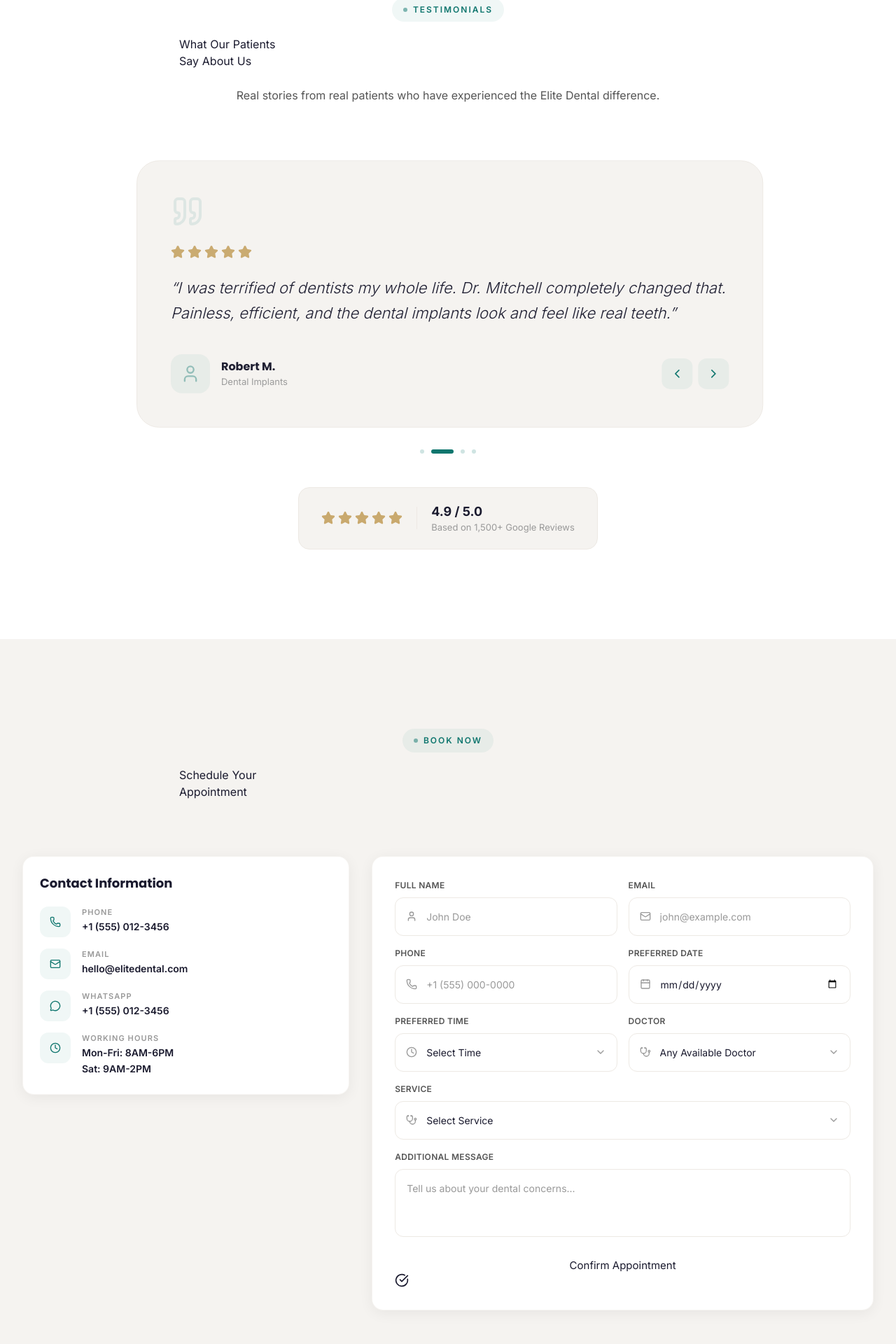
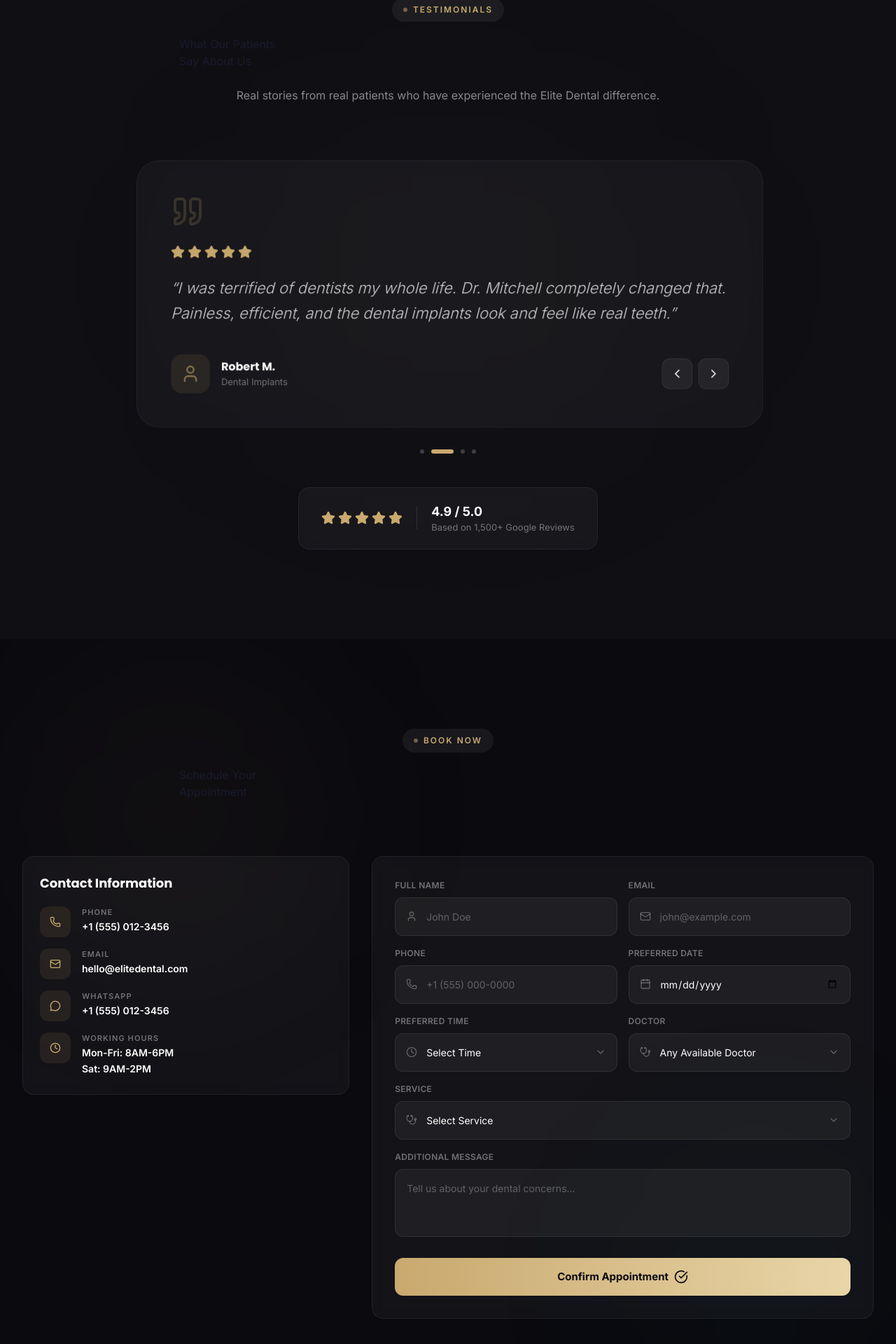
Before and after one commit to mmmelbahrawy55-beep/Dentist, a Next.js app: page / in a window 1280 px wide. Shown: the part 7380-9300 px from the top of the page at 70% size. Built offline with nearby package versions, Linux system fonts and the light colour scheme.

Commit message:
dark premium theme: remaining sections (testimonials, appointment, insurance, FAQ, contact, footer)

```diff
--- a/src/components/sections/Appointment.tsx
+++ b/src/components/sections/Appointment.tsx
@@ -15,52 +15,57 @@ export default function Appointment() {
   const handleChange = (e: React.ChangeEvent<HTMLInputElement | HTMLSelectElement | HTMLTextAreaElement>) => setFormData({ ...formData, [e.target.name]: e.target.value });
   const handleSubmit = (e: React.FormEvent) => { e.preventDefault(); setSubmitted(true); };
   const timeSlots = ["08:00 AM","09:00 AM","10:00 AM","11:00 AM","12:00 PM","01:00 PM","02:00 PM","03:00 PM","04:00 PM","05:00 PM"];
-  const inputClass = "w-full pl-11 pr-4 py-4 rounded-xl bg-white border border-[#EDE9E4] text-[#1A1A2E] placeholder-[#999] focus:outline-none focus:ring-2 focus:ring-[#0F766E]/20 focus:border-[#0F766E]/30 transition-all text-[14px]";
+  const inputClass = "w-full pl-11 pr-4 py-4 rounded-xl bg-white/[0.05] border border-white/[0.08] text-white placeholder-white/30 focus:outline-none focus:ring-2 focus:ring-[#C9A96E]/20 focus:border-[#C9A96E]/30 transition-all text-[14px]";
 
   return (
-    <section id="appointment" className="section-padding bg-[#F5F3F0] relative overflow-hidden">
+    <section id="appointment" className="section-padding bg-[#0A0A0F] relative overflow-hidden">
+      <div className="absolute top-0 left-0 w-[500px] h-[500px] bg-[#C9A96E]/[0.03] rounded-full blur-[120px] pointer-events-none" />
+      <div className="absolute bottom-0 right-0 w-[400px] h-[400px] bg-[#0F766E]/[0.03] rounded-full blur-[120px] pointer-events-none" />
+
       <div className="max-w-[1400px] mx-auto relative z-10">
         <ScrollReveal>
           <div className="text-center max-w-3xl mx-auto mb-16 md:mb-20">
-            <span className="inline-flex items-center gap-2 px-4 py-2 rounded-full bg-[#0F766E]/[0.06] text-[#0F766E] text-[12px] font-semibold mb-5 tracking-[2px] uppercase"><span className="w-1.5 h-1.5 rounded-full bg-[#0F766E] animate-pulse" />{t.appointment.badge}</span>
-            <SplitText text={t.appointment.title1} tag="h2" className="text-[clamp(2rem,4vw,3rem)] font-bold font-[family-name:var(--font-heading)] text-[#1A1A2E] leading-tight" />
-            <SplitText text={t.appointment.title2} tag="h2" className="text-[clamp(2rem,4vw,3rem)] font-bold font-[family-name:var(--font-heading)] leading-tight text-gradient mt-1" delay={0.15} />
+            <span className="inline-flex items-center gap-2 px-4 py-2 rounded-full bg-white/[0.06] text-[#C9A96E] text-[12px] font-semibold mb-5 tracking-[2px] uppercase"><span className="w-1.5 h-1.5 rounded-full bg-[#C9A96E] animate-pulse" />{t.appointment.badge}</span>
+            <SplitText text={t.appointment.title1} tag="h2" className="text-[clamp(2rem,4vw,3rem)] font-bold font-[family-name:var(--font-heading)] text-white leading-tight" />
+            <SplitText text={t.appointment.title2} tag="h2" className="text-[clamp(2rem,4vw,3rem)] font-bold font-[family-name:var(--font-heading)] leading-tight bg-gradient-to-r from-[#C9A96E] via-[#E8D5A8] to-[#C9A96E] bg-clip-text text-transparent mt-1" delay={0.15} />
           </div>
         </ScrollReveal>
+
         <div className="grid lg:grid-cols-5 gap-8">
           <div className="lg:col-span-2 space-y-5">
             <ScrollReveal direction="left" delay={0.1}>
-              <div className="bg-white rounded-2xl p-6 premium-shadow border border-[#EDE9E4]/50">
-                <h3 className="text-[18px] font-bold font-[family-name:var(--font-heading)] text-[#1A1A2E] mb-5">{t.appointment.contactInfo}</h3>
+              <div className="bg-white/[0.04] backdrop-blur-sm rounded-2xl p-6 border border-white/[0.06]">
+                <h3 className="text-[18px] font-bold font-[family-name:var(--font-heading)] text-white mb-5">{t.appointment.contactInfo}</h3>
                 <div className="space-y-4">
                   {[{ icon: Phone, label: "Phone", value: "+1 (555) 012-3456" }, { icon: Mail, label: "Email", value: "hello@elitedental.com" }, { icon: MessageCircle, label: "WhatsApp", value: "+1 (555) 012-3456" }, { icon: Clock, label: t.appointment.workingHours, value: t.appointment.hours }].map((item) => (
-                    <div key={item.label} className="flex gap-4"><div className="w-11 h-11 rounded-xl bg-[#0F766E]/[0.06] flex items-center justify-center shrink-0"><item.icon className="w-4 h-4 text-[#0F766E]" /></div><div><p className="text-[11px] text-[#999] uppercase tracking-widest font-semibold mb-0.5">{item.label}</p><p className="text-[14px] font-semibold text-[#1A1A2E] whitespace-pre-line leading-relaxed">{item.value}</p></div></div>
+                    <div key={item.label} className="flex gap-4"><div className="w-11 h-11 rounded-xl bg-[#C9A96E]/10 flex items-center justify-center shrink-0"><item.icon className="w-4 h-4 text-[#C9A96E]" /></div><div><p className="text-[11px] text-white/40 uppercase tracking-widest font-semibold mb-0.5">{item.label}</p><p className="text-[14px] font-semibold text-white whitespace-pre-line leading-relaxed">{item.value}</p></div></div>
                   ))}
                 </div>
               </div>
             </ScrollReveal>
           </div>
+
           <ScrollReveal direction="right" delay={0.1} className="lg:col-span-3">
             <AnimatePresence mode="wait">
               {submitted ? (
-                <motion.div key="success" initial={{ opacity: 0, scale: 0.95 }} animate={{ opacity: 1, scale: 1 }} className="bg-white rounded-2xl p-8 md:p-12 text-center premium-shadow border border-[#EDE9E4]/50">
-                  <motion.div initial={{ scale: 0, rotate: -180 }} animate={{ scale: 1, rotate: 0 }} transition={{ type: "spring", stiffness: 200, delay: 0.2 }} className="w-20 h-20 rounded-full bg-[#0F766E]/10 flex items-center justify-center mx-auto mb-6"><CheckCircle className="w-10 h-10 text-[#0F766E]" /></motion.div>
-                  <h3 className="text-[24px] font-bold font-[family-name:var(--font-heading)] text-[#1A1A2E] mb-3">{t.appointment.successTitle}</h3>
-                  <p className="text-[#555] mb-8 text-[15px]">{t.appointment.successText}</p>
-                  <button onClick={() => { setSubmitted(false); setFormData({ name: "", email: "", phone: "", date: "", time: "", doctor: "", service: "", message: "" }); }} className="btn-premium">{t.appointment.bookAnother}</button>
+                <motion.div key="success" initial={{ opacity: 0, scale: 0.95 }} animate={{ opacity: 1, scale: 1 }} className="bg-white/[0.04] backdrop-blur-sm rounded-2xl p-8 md:p-12 text-center border border-white/[0.06]">
+                  <motion.div initial={{ scale: 0, rotate: -180 }} animate={{ scale: 1, rotate: 0 }} transition={{ type: "spring", stiffness: 200, delay: 0.2 }} className="w-20 h-20 rounded-full bg-[#C9A96E]/10 flex items-center justify-center mx-auto mb-6"><CheckCircle className="w-10 h-10 text-[#C9A96E]" /></motion.div>
+                  <h3 className="text-[24px] font-bold font-[family-name:var(--font-heading)] text-white mb-3">{t.appointment.successTitle}</h3>
+                  <p className="text-white/50 mb-8 text-[15px]">{t.appointment.successText}</p>
+                  <button onClick={() => { setSubmitted(false); setFormData({ name: "", email: "", phone: "", date: "", time: "", doctor: "", service: "", message: "" }); }} className="inline-flex items-center gap-2 px-8 py-4 rounded-xl bg-gradient-to-r from-[#C9A96E] to-[#E8D5A8] text-[#0A0A0F] font-bold text-[15px] hover:shadow-[0_0_30px_rgba(201,169,110,0.3)] transition-all duration-500">{t.appointment.bookAnother}</button>
                 </motion.div>
               ) : (
-                <motion.form key="form" onSubmit={handleSubmit} className="bg-white rounded-2xl p-6 md:p-8 premium-shadow border border-[#EDE9E4]/50">
+                <motion.form key="form" onSubmit={handleSubmit} className="bg-white/[0.04] backdrop-blur-sm rounded-2xl p-6 md:p-8 border border-white/[0.06]">
                   <div className="grid sm:grid-cols-2 gap-4">
                     {[{ name: "name", label: t.appointment.name, type: "text", placeholder: "John Doe", icon: User, required: true }, { name: "email", label: t.appointment.email, type: "email", placeholder: "john@example.com", icon: Mail, required: true }, { name: "phone", label: t.appointment.phone, type: "tel", placeholder: "+1 (555) 000-0000", icon: Phone, required: true }, { name: "date", label: t.appointment.date, type: "date", icon: Calendar, required: true }].map((field) => (
-                      <div key={field.name}><label className="block text-[12px] font-semibold text-[#555] mb-2 tracking-wide uppercase">{field.label}</label><div className="relative"><field.icon className="absolute left-4 top-1/2 -translate-y-1/2 w-4 h-4 text-[#999]" /><input type={field.type} name={field.name} value={formData[field.name as keyof typeof formData]} onChange={handleChange} placeholder={field.placeholder} required={field.required} className={inputClass} /></div></div>
+                      <div key={field.name}><label className="block text-[12px] font-semibold text-white/40 mb-2 tracking-wide uppercase">{field.label}</label><div className="relative"><field.icon className="absolute left-4 top-1/2 -translate-y-1/2 w-4 h-4 text-white/30" /><input type={field.type} name={field.name} value={formData[field.name as keyof typeof formData]} onChange={handleChange} placeholder={field.placeholder} required={field.required} className={inputClass} /></div></div>
                     ))}
-                    <div><label className="block text-[12px] font-semibold text-[#555] mb-2 tracking-wide uppercase">{t.appointment.time}</label><div className="relative"><Clock className="absolute left-4 top-1/2 -translate-y-1/2 w-4 h-4 text-[#999]" /><select name="time" value={formData.time} onChange={handleChange} required className={`${inputClass} appearance-none`}><option value="">{t.appointment.selectTime}</option>{timeSlots.map((s) => <option key={s} value={s}>{s}</option>)}</select><ChevronDown className="absolute right-4 top-1/2 -translate-y-1/2 w-4 h-4 text-[#999] pointer-events-none" /></div></div>
-                    <div><label className="block text-[12px] font-semibold text-[#555] mb-2 tracking-wide uppercase">{t.appointment.doctor}</label><div className="relative"><Stethoscope className="absolute left-4 top-1/2 -translate-y-1/2 w-4 h-4 text-[#999]" /><select name="doctor" value={formData.doctor} onChange={handleChange} className={`${inputClass} appearance-none`}><option value="">{t.appointment.anyDoctor}</option>{doctors.map((d) => <option key={d.name} value={d.name}>{d.name}</option>)}</select><ChevronDown className="absolute right-4 top-1/2 -translate-y-1/2 w-4 h-4 text-[#999] pointer-events-none" /></div></div>
-                    <div className="sm:col-span-2"><label className="block text-[12px] font-semibold text-[#555] mb-2 tracking-wide uppercase">{t.appointment.service}</label><div className="relative"><Stethoscope className="absolute left-4 top-1/2 -translate-y-1/2 w-4 h-4 text-[#999]" /><select name="service" value={formData.service} onChange={handleChange} required className={`${inputClass} appearance-none`}><option value="">{t.appointment.selectService}</option>{services.map((s) => <option key={s.title} value={s.title}>{s.title}</option>)}</select><ChevronDown className="absolute right-4 top-1/2 -translate-y-1/2 w-4 h-4 text-[#999] pointer-events-none" /></div></div>
-                    <div className="sm:col-span-2"><label className="block text-[12px] font-semibold text-[#555] mb-2 tracking-wide uppercase">{t.appointment.message}</label><textarea name="message" value={formData.message} onChange={handleChange} rows={3} placeholder={t.appointment.messagePlaceholder} className="w-full px-4 py-4 rounded-xl bg-white border border-[#EDE9E4] text-[#1A1A2E] placeholder-[#999] focus:outline-none focus:ring-2 focus:ring-[#0F766E]/20 focus:border-[#0F766E]/30 transition-all text-[14px] resize-none" /></div>
+                    <div><label className="block text-[12px] font-semibold text-white/40 mb-2 tracking-wide uppercase">{t.appointment.time}</label><div className="relative"><Clock className="absolute left-4 top-1/2 -translate-y-1/2 w-4 h-4 text-white/30" /><select name="time" value={formData.time} onChange={handleChange} required className={`${inputClass} appearance-none`}><option value="">{t.appointment.selectTime}</option>{timeSlots.map((s) => <option key={s} value={s}>{s}</option>)}</select><ChevronDown className="absolute right-4 top-1/2 -translate-y-1/2 w-4 h-4 text-white/30 pointer-events-none" /></div></div>
+                    <div><label className="block text-[12px] font-semibold text-white/40 mb-2 tracking-wide uppercase">{t.appointment.doctor}</label><div className="relative"><Stethoscope className="absolute left-4 top-1/2 -translate-y-1/2 w-4 h-4 text-white/30" /><select name="doctor" value={formData.doctor} onChange={handleChange} className={`${inputClass} appearance-none`}><option value="">{t.appointment.anyDoctor}</option>{doctors.map((d) => <option key={d.name} value={d.name}>{d.name}</option>)}</select><ChevronDown className="absolute right-4 top-1/2 -translate-y-1/2 w-4 h-4 text-white/30 pointer-events-none" /></div></div>
+                    <div className="sm:col-span-2"><label className="block text-[12px] font-semibold text-white/40 mb-2 tracking-wide uppercase">{t.appointment.service}</label><div className="relative"><Stethoscope className="absolute left-4 top-1/2 -translate-y-1/2 w-4 h-4 text-white/30" /><select name="service" value={formData.service} onChange={handleChange} required className={`${inputClass} appearance-none`}><option value="">{t.appointment.selectService}</option>{services.map((s) => <option key={s.title} value={s.title}>{s.title}</option>)}</select><ChevronDown className="absolute right-4 top-1/2 -translate-y-1/2 w-4 h-4 text-white/30 pointer-events-none" /></div></div>
+                    <div className="sm:col-span-2"><label className="block text-[12px] font-semibold text-white/40 mb-2 tracking-wide uppercase">{t.appointment.message}</label><textarea name="message" value={formData.message} onChange={handleChange} rows={3} placeholder={t.appointment.messagePlaceholder} className="w-full px-4 py-4 rounded-xl bg-white/[0.05] border border-white/[0.08] text-white placeholder-white/30 focus:outline-none focus:ring-2 focus:ring-[#C9A96E]/20 focus:border-[#C9A96E]/30 transition-all text-[14px] resize-none" /></div>
                   </div>
-                  <motion.button type="submit" whileHover={{ scale: 1.01, y: -1 }} whileTap={{ scale: 0.99 }} className="btn-premium w-full justify-center mt-6 text-[15px]">{t.appointment.confirmBtn}<CheckCircle className="w-5 h-5" /></motion.button>
+                  <motion.button type="submit" whileHover={{ scale: 1.01, y: -1 }} whileTap={{ scale: 0.99 }} className="inline-flex items-center gap-2 px-8 py-4 rounded-xl bg-gradient-to-r from-[#C9A96E] to-[#E8D5A8] text-[#0A0A0F] font-bold w-full justify-center mt-6 text-[15px] hover:shadow-[0_0_30px_rgba(201,169,110,0.3)] transition-all duration-500">{t.appointment.confirmBtn}<CheckCircle className="w-5 h-5" /></motion.button>
                 </motion.form>
               )}
             </AnimatePresence>
--- a/src/components/sections/Testimonials.tsx
+++ b/src/components/sections/Testimonials.tsx
@@ -18,42 +18,65 @@ export default function Testimonials() {
   const variants = { enter: (dir: number) => ({ x: dir > 0 ? 120 : -120, opacity: 0, scale: 0.96 }), center: { x: 0, opacity: 1, scale: 1 }, exit: (dir: number) => ({ x: dir > 0 ? -120 : 120, opacity: 0, scale: 0.96 }) };
 
   return (
-    <section id="testimonials" className="section-padding bg-white relative overflow-hidden">
+    <section id="testimonials" className="section-padding bg-[#0F0F14] relative overflow-hidden">
+      <div className="absolute top-1/2 left-1/2 -translate-x-1/2 -translate-y-1/2 w-[600px] h-[400px] bg-[#C9A96E]/[0.03] rounded-full blur-[150px] pointer-events-none" />
+
       <div className="max-w-[1400px] mx-auto relative z-10">
         <ScrollReveal>
           <div className="text-center max-w-3xl mx-auto mb-16 md:mb-20">
-            <span className="inline-flex items-center gap-2 px-4 py-2 rounded-full bg-[#0F766E]/[0.06] text-[#0F766E] text-[12px] font-semibold mb-5 tracking-[2px] uppercase"><span className="w-1.5 h-1.5 rounded-full bg-[#0F766E] animate-pulse" />{t.testimonials.badge}</span>
-            <SplitText text={t.testimonials.title1} tag="h2" className="text-[clamp(2rem,4vw,3rem)] font-bold font-[family-name:var(--font-heading)] text-[#1A1A2E] leading-tight" />
-            <SplitText text={t.testimonials.title2} tag="h2" className="text-[clamp(2rem,4vw,3rem)] font-bold font-[family-name:var(--font-heading)] leading-tight text-gradient mt-1" delay={0.15} />
-            <p className="text-[16px] text-[#555] mt-6 leading-relaxed max-w-2xl mx-auto">{t.testimonials.description}</p>
+            <span className="inline-flex items-center gap-2 px-4 py-2 rounded-full bg-white/[0.06] text-[#C9A96E] text-[12px] font-semibold mb-5 tracking-[2px] uppercase">
+              <span className="w-1.5 h-1.5 rounded-full bg-[#C9A96E] animate-pulse" />
+              {t.testimonials.badge}
+            </span>
+            <SplitText text={t.testimonials.title1} tag="h2" className="text-[clamp(2rem,4vw,3rem)] font-bold font-[family-name:var(--font-heading)] text-white leading-tight" />
+            <SplitText text={t.testimonials.title2} tag="h2" className="text-[clamp(2rem,4vw,3rem)] font-bold font-[family-name:var(--font-heading)] leading-tight bg-gradient-to-r from-[#C9A96E] via-[#E8D5A8] to-[#C9A96E] bg-clip-text text-transparent mt-1" delay={0.15} />
+            <p className="text-[16px] text-white/50 mt-6 leading-relaxed max-w-2xl mx-auto">{t.testimonials.description}</p>
           </div>
         </ScrollReveal>
+
         <div className="relative max-w-4xl mx-auto mb-12">
           <AnimatePresence mode="wait" custom={direction}>
-            <motion.div key={current} custom={direction} variants={variants} initial="enter" animate="center" exit="exit" transition={{ duration: 0.6, ease: [0.16, 1, 0.3, 1] }} className="bg-[#F5F3F0] rounded-[2rem] p-8 md:p-12 border border-[#EDE9E4]">
-              <Quote className="w-12 h-12 text-[#0F766E]/10 mb-6" />
+            <motion.div key={current} custom={direction} variants={variants} initial="enter" animate="center" exit="exit" transition={{ duration: 0.6, ease: [0.16, 1, 0.3, 1] }} className="bg-white/[0.04] backdrop-blur-sm rounded-[2rem] p-8 md:p-12 border border-white/[0.06]">
+              <Quote className="w-12 h-12 text-[#C9A96E]/20 mb-6" />
               <div className="flex gap-1 mb-6">{[...Array(testimonials[current].rating)].map((_, i) => <Star key={i} className="w-5 h-5 fill-[#C9A96E] text-[#C9A96E]" />)}</div>
-              <p className="text-[18px] md:text-[22px] text-[#1A1A2E] leading-relaxed mb-10 font-light italic">&ldquo;{testimonials[current].text}&rdquo;</p>
+              <p className="text-[18px] md:text-[22px] text-white/80 leading-relaxed mb-10 font-light italic">&ldquo;{testimonials[current].text}&rdquo;</p>
               <div className="flex items-center justify-between">
                 <div className="flex items-center gap-4">
-                  <div className="w-14 h-14 rounded-2xl bg-[#0F766E]/[0.06] flex items-center justify-center"><User className="w-7 h-7 text-[#0F766E]/40" /></div>
-                  <div><h4 className="font-bold font-[family-name:var(--font-heading)] text-[#1A1A2E] text-[16px]">{testimonials[current].name}</h4><p className="text-[13px] text-[#999]">{testimonials[current].service}</p></div>
+                  <div className="w-14 h-14 rounded-2xl bg-[#C9A96E]/10 flex items-center justify-center">
+                    <User className="w-7 h-7 text-[#C9A96E]/60" />
+                  </div>
+                  <div>
+                    <h4 className="font-bold font-[family-name:var(--font-heading)] text-white text-[16px]">{testimonials[current].name}</h4>
+                    <p className="text-[13px] text-white/40">{testimonials[current].service}</p>
+                  </div>
                 </div>
                 <div className="flex gap-2">
-                  <motion.button onClick={prev} whileHover={{ scale: 1.08 }} whileTap={{ scale: 0.92 }} className="w-11 h-11 rounded-xl bg-[#0F766E]/[0.06] flex items-center justify-center hover:bg-[#0F766E]/[0.1] transition-colors"><ChevronLeft className="w-5 h-5 text-[#0F766E]" /></motion.button>
-                  <motion.button onClick={next} whileHover={{ scale: 1.08 }} whileTap={{ scale: 0.92 }} className="w-11 h-11 rounded-xl bg-[#0F766E]/[0.06] flex items-center justify-center hover:bg-[#0F766E]/[0.1] transition-colors"><ChevronRight className="w-5 h-5 text-[#0F766E]" /></motion.button>
+                  <motion.button onClick={prev} whileHover={{ scale: 1.08 }} whileTap={{ scale: 0.92 }} className="w-11 h-11 rounded-xl bg-white/[0.06] flex items-center justify-center hover:bg-white/[0.1] transition-colors border border-white/[0.08]">
+                    <ChevronLeft className="w-5 h-5 text-white" />
+                  </motion.button>
+                  <motion.button onClick={next} whileHover={{ scale: 1.08 }} whileTap={{ scale: 0.92 }} className="w-11 h-11 rounded-xl bg-white/[0.06] flex items-center justify-center hover:bg-white/[0.1] transition-colors border border-white/[0.08]">
+                    <ChevronRight className="w-5 h-5 text-white" />
+                  </motion.button>
                 </div>
               </div>
             </motion.div>
           </AnimatePresence>
-          <div className="flex justify-center gap-2.5 mt-8">{testimonials.map((_, i) => <button key={i} onClick={() => { setDirection(i > current ? 1 : -1); setCurrent(i); }} className={`h-1.5 rounded-full transition-all duration-500 ${i === current ? "w-8 bg-[#0F766E]" : "w-1.5 bg-[#0F766E]/20 hover:bg-[#0F766E]/40"}`} />)}</div>
+          <div className="flex justify-center gap-2.5 mt-8">
+            {testimonials.map((_, i) => (
+              <button key={i} onClick={() => { setDirection(i > current ? 1 : -1); setCurrent(i); }} className={`h-1.5 rounded-full transition-all duration-500 ${i === current ? "w-8 bg-[#C9A96E]" : "w-1.5 bg-white/20 hover:bg-white/40"}`} />
+            ))}
+          </div>
         </div>
+
         <ScrollReveal>
           <div className="text-center">
-            <div className="inline-flex items-center gap-5 bg-[#F5F3F0] rounded-2xl px-8 py-5 border border-[#EDE9E4]">
+            <div className="inline-flex items-center gap-5 bg-white/[0.04] backdrop-blur-sm rounded-2xl px-8 py-5 border border-white/[0.06]">
               <div className="flex items-center gap-1">{[...Array(5)].map((_, i) => <Star key={i} className="w-5 h-5 fill-[#C9A96E] text-[#C9A96E]" />)}</div>
-              <div className="w-px h-8 bg-[#EDE9E4]" />
-              <div className="text-left"><p className="text-[#1A1A2E] font-bold text-[18px]">4.9 / 5.0</p><p className="text-[#999] text-[13px]">{t.testimonials.rating}</p></div>
+              <div className="w-px h-8 bg-white/10" />
+              <div className="text-left">
+                <p className="text-white font-bold text-[18px]">4.9 / 5.0</p>
+                <p className="text-white/40 text-[13px]">{t.testimonials.rating}</p>
+              </div>
             </div>
           </div>
         </ScrollReveal>
```
Also changed, not shown: src/components/sections/Contact.tsx (+15 -11 lines), src/components/sections/FAQ.tsx (+10 -8 lines), src/components/sections/Footer.tsx (+11 -9 lines), src/components/sections/Insurance.tsx (+10 -8 lines).
